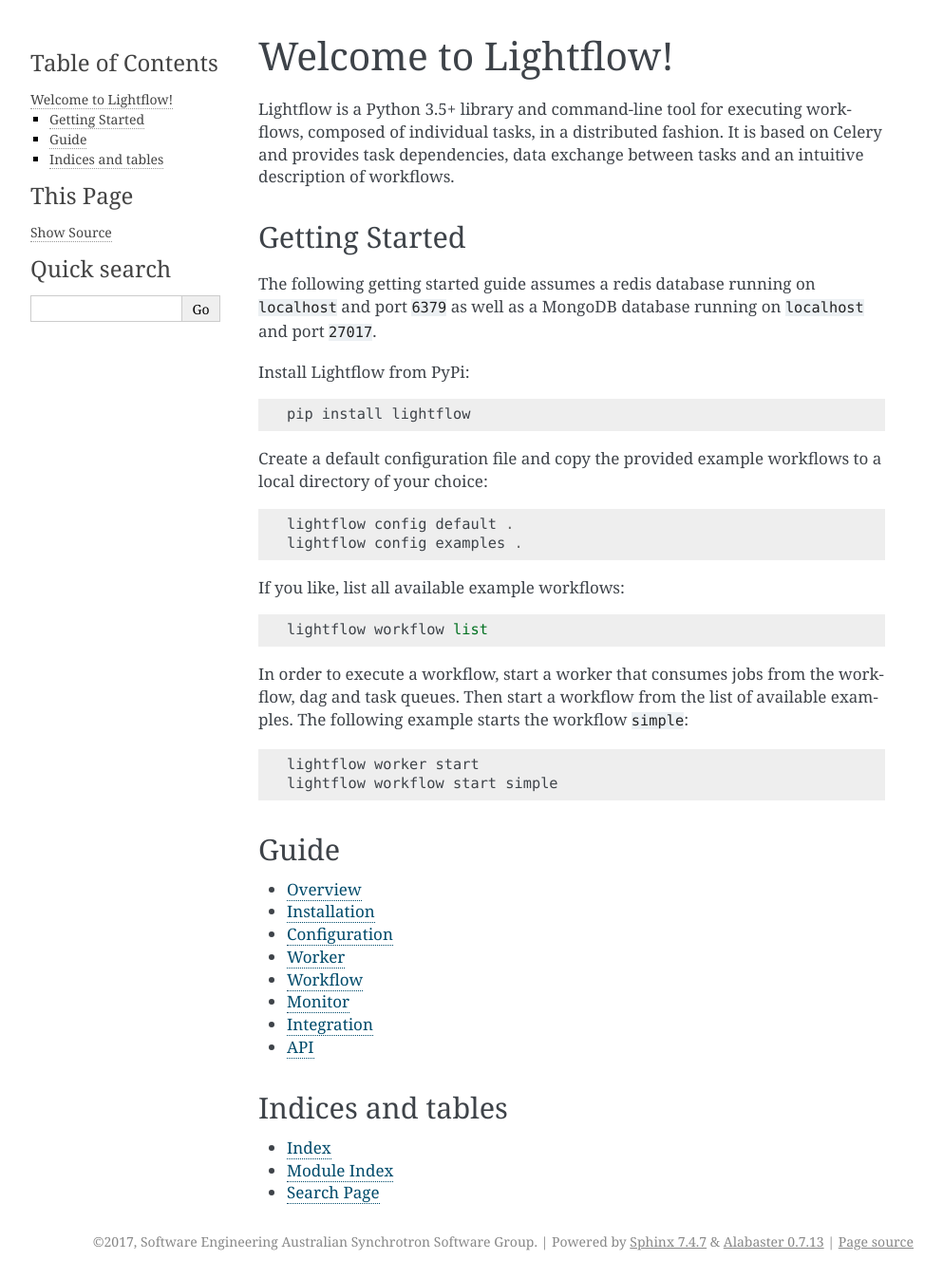
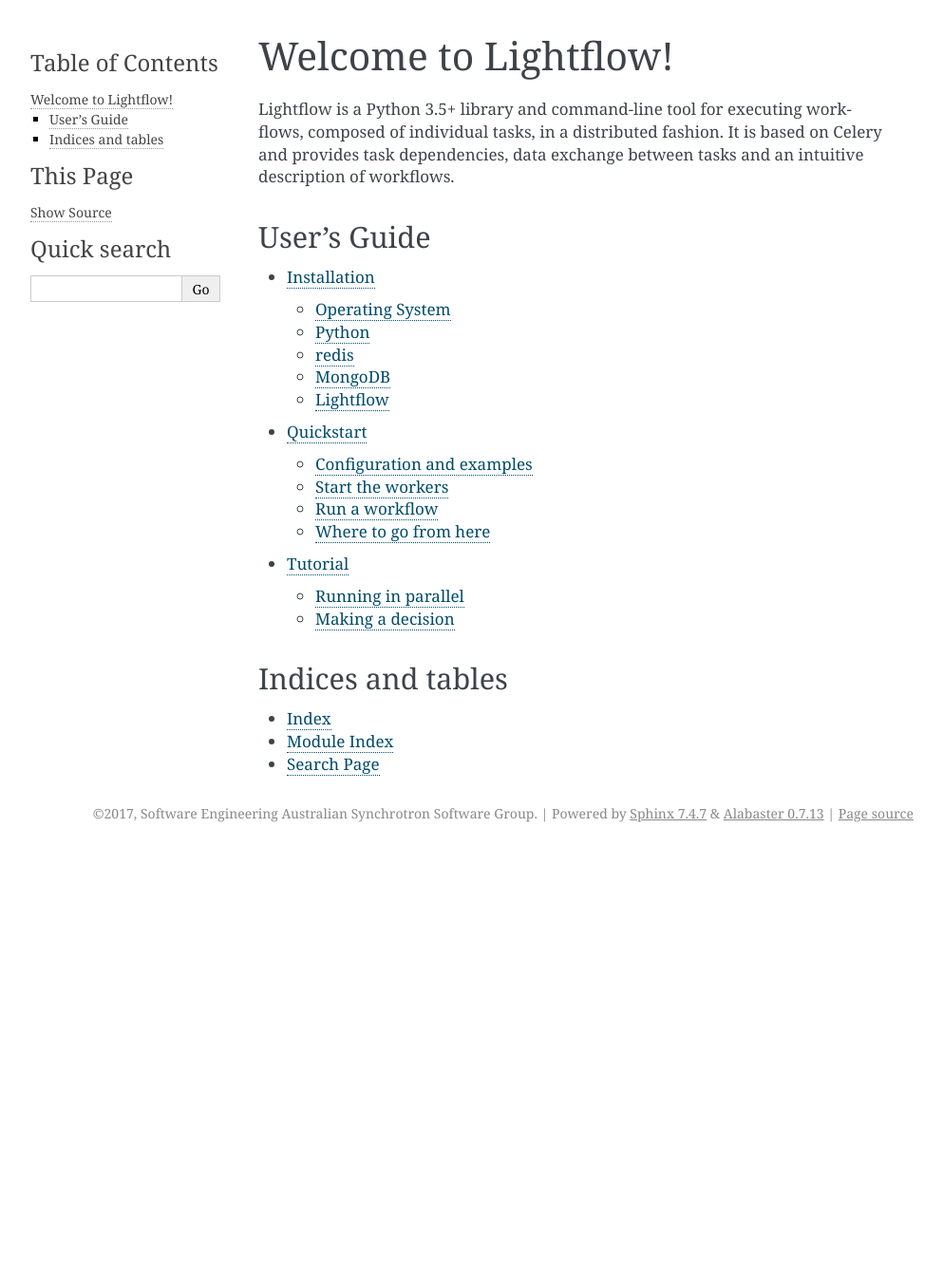
Before and after one commit to AustralianSynchrotron/lightflow, a Sphinx documentation site: the page built from docs/index.rst, in a window 1280 px wide. Shown: the whole page at 95% size, without its empty margins (148-1141 px from the left). Built offline with Sphinx 7.4.7, drawn with Linux system fonts in a browser that asks for light colours; after the commit the page ends 900 px from its top, so only the background shows below that.

Commit message:
Restructure documentation and add quickstart guide

```diff
--- a/docs/api.rst
+++ /dev/null
@@ -1,2 +0,0 @@
-API
-===
--- a/docs/configuration.rst
+++ /dev/null
@@ -1,5 +0,0 @@
-Configuration
-=============
-
-
-Config file
--- a/docs/index.rst
+++ b/docs/index.rst
@@ -1,55 +1,20 @@
 Welcome to Lightflow!
 =====================
-
-.. toctree::
-   :maxdepth: 3
-   :caption: Contents:
 
 Lightflow is a Python 3.5+ library and command-line tool for executing workflows,
 composed of individual tasks, in a distributed fashion. It is based on Celery and
 provides task dependencies, data exchange between tasks and an intuitive description of workflows.
 
 
-Getting Started
----------------
+User's Guide
+------------
+.. toctree::
+   :maxdepth: 2
 
-The following getting started guide assumes a redis database running on ``localhost`` and port ``6379``
-as well as a MongoDB database running on ``localhost`` and port ``27017``.
+   installation
+   quickstart
+   tutorial/index
 
-Install Lightflow from PyPi::
-
-    pip install lightflow
-
-
-Create a default configuration file and copy the provided example workflows to a local directory of your choice::
-
-    lightflow config default .
-    lightflow config examples .
-
-
-If you like, list all available example workflows::
-
-    lightflow workflow list
-
-
-In order to execute a workflow, start a worker that consumes jobs from the workflow, dag and task queues.
-Then start a workflow from the list of available examples. The following example starts the workflow ``simple``::
-
-    lightflow worker start
-    lightflow workflow start simple
-
-
-Guide
------
-
-* :doc:`/overview`
-* :doc:`/install`
-* :doc:`/configuration`
-* :doc:`/worker`
-* :doc:`/workflow`
-* :doc:`/monitor`
-* :doc:`/integration`
-* :doc:`/api`
 
 
 
--- /dev/null
+++ b/docs/tutorial/decision.rst
@@ -0,0 +1,2 @@
+Making a decision
+=================
--- /dev/null
+++ b/docs/tutorial/parallel.rst
@@ -0,0 +1,2 @@
+Running in parallel
+===================
```
Also changed, not shown: docs/install.rst (deleted, +0 -35 lines), docs/installation.rst (added, +26 -0 lines), docs/integration.rst (deleted, +0 -11 lines), docs/monitor.rst (deleted, +0 -8 lines), docs/quickstart.rst (added, +85 -0 lines), docs/tutorial/index.rst (added, +10 -0 lines), docs/worker.rst (deleted, +0 -13 lines), docs/workflow.rst (deleted, +0 -81 lines).
